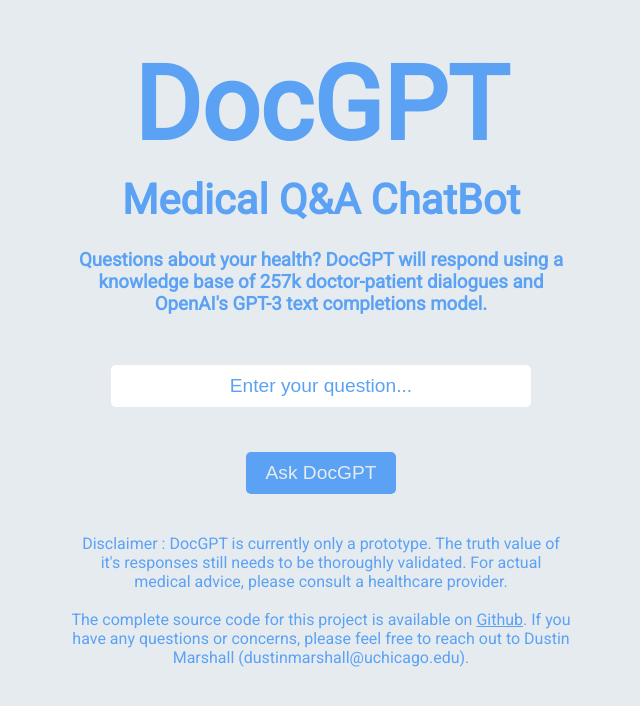
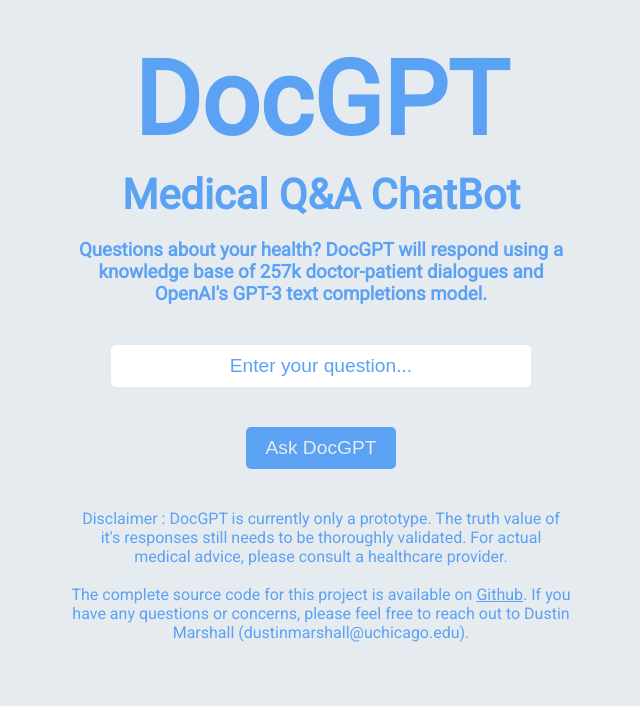
Before and after one commit to dustinmarshall/DocGPT, a Flask app: page / in a window 1280 px wide. Shown: the top 706 px of the page, without its empty margins (319-959 px from the left). Run offline with Flask 2, Linux system fonts and the light colour scheme.

Commit message:
Update style.css

```diff
--- a/static/css/style.css
+++ b/static/css/style.css
@@ -3,7 +3,7 @@
 * {
 
   text-align: center;
-  margin: 25px auto;
+  margin: 20px auto;
   max-width: 500px;
 
   }
@@ -12,7 +12,6 @@ body {
     background-color: #e6ebf0;
     color: #5ba2f4;
     font-family: 'Roboto', sans-serif;
-    margin: 20px auto;
     max-width: 500px;
     padding: 0;
   }
```
